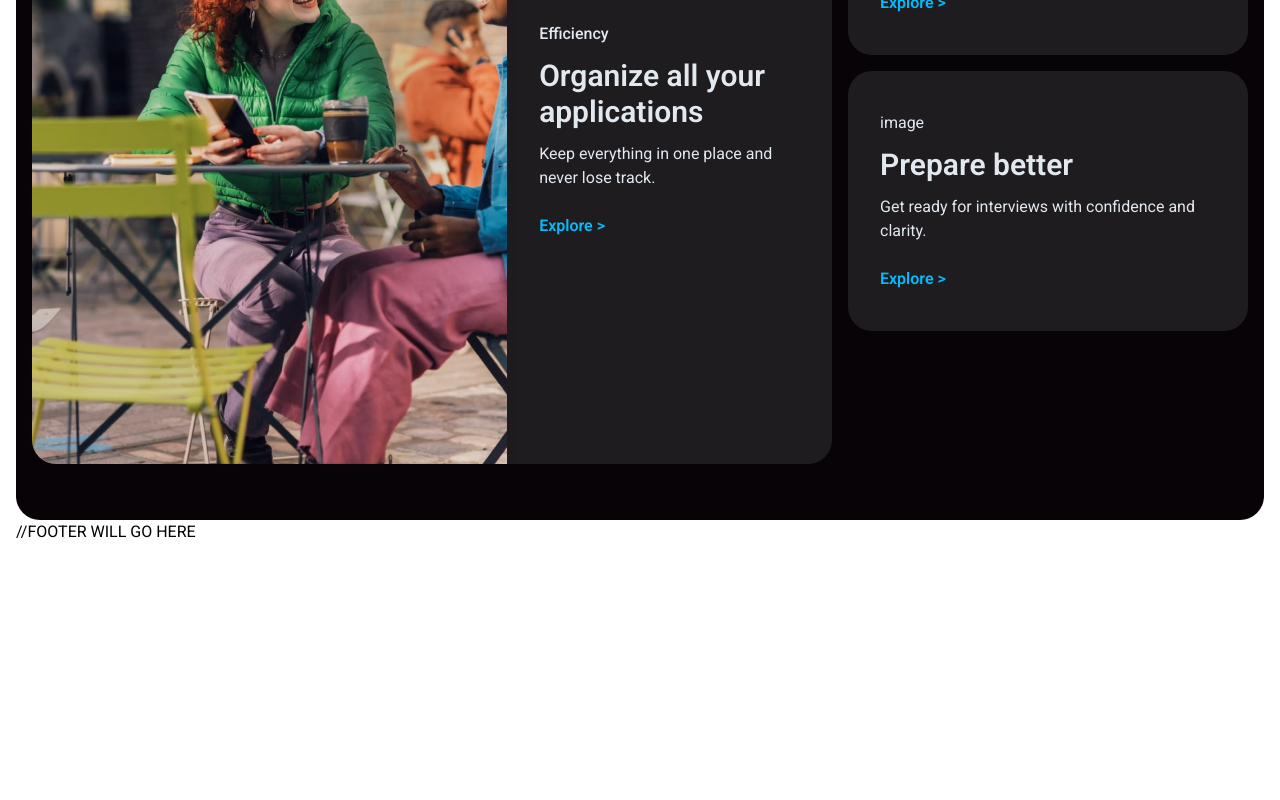
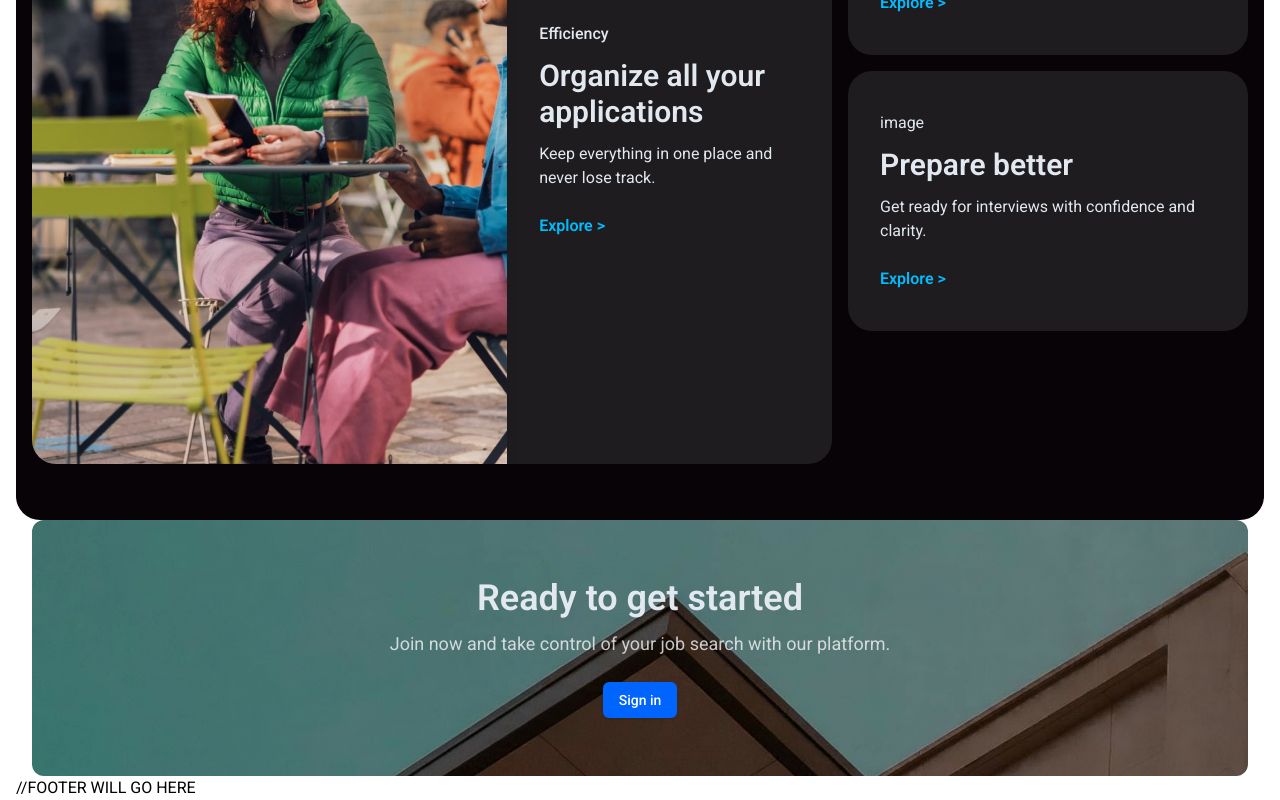
Before and after one commit to OleksandrPyvko/Job-Hunt, a React (Vite) app in the folder frontend/: page / in a window 1280 px wide. Shown: the part 2296-3096 px from the top of the page. Before the commit the page ends 2840 px from the top, so only its background shows below. Built offline with nearby package versions, Linux system fonts and the light colour scheme.

Commit message:
benefits

```diff
--- a/frontend/src/components/Header/NavAuth.tsx
+++ b/frontend/src/components/Header/NavAuth.tsx
@@ -25,14 +25,14 @@ function NavAuth({
     <>
       {isLoggedIn === false ? (
         <button
-          className="bg-blue-500 cursor-pointer rounded-lg h-12 shadow-md  md:h-10 hover:drop-shadow-xl/25 hover:bg-sky-400 md:w-20 text-amber-50 w-[90%] my-auto"
+          className="bg-blue-500 cursor-pointer rounded-lg h-12 shadow-md  md:h-10 hover:drop-shadow-xl/25 hover:bg-blue-600 md:w-20 text-amber-50 w-[90%] my-auto"
           onClick={() => login.current?.showModal()}
         >
           Log in
         </button>
       ) : (
         <button
-          className=" bg-(--page-bg) cursor-pointer hover:drop-shadow-xl/25  rounded-lg h-12  outline md:h-10 outline-gray-500/50 w-[90%] md:w-20  "
+          className=" bg-(--page-bg) dark:bg-(--darkbg) dark:hover:text-red-500 cursor-pointer dark:hover:bg-slate-900 hover:drop-shadow-xl/25  rounded-lg h-12  outline md:h-10 outline-gray-500/50 w-[90%] md:w-20  "
           onClick={handleLogout}
         >
           Log out
--- a/frontend/src/components/Home/Benefits.tsx
+++ b/frontend/src/components/Home/Benefits.tsx
@@ -1,8 +1,10 @@
 import { NavLink } from "react-router-dom";
 import benefits_img from "../../assets/images/benefits.png";
+import getStartedImg from "../../assets/images/getReady.png";
 
 function Benefits() {
   return (
+    <>
       <div className=" bg-(--darkbg) text-slate-200 text-center py-14 px-4 rounded-3xl">
         <div className="pb-14">
           <p className=" font-semibold">Benefits</p>
@@ -56,6 +58,29 @@ function Benefits() {
           </div>
         </div>
       </div>
+
+      <div className="px-4  ">
+        <div
+          className=" w-full bg-cover bg-center h-64 rounded-xl"
+          style={{ backgroundImage: `url(${getStartedImg})` }}
+        >
+          <div className="rounded-2xl text-slate-200 px-6 py-8 text-center flex flex-col justify-center  items-center h-full">
+            <h2 className="mb-3 text-2xl font-semibold md:text-4xl">
+              Ready to get started
+            </h2>
+            <p className="mb-6 text-sm text-gray-100/80 md:text-lg">
+              Join now and take control of your job search with our platform.
+            </p>
+
+            <div className="flex items-center justify-center gap-3">
+              <button className="rounded-md bg-[#0064FF] px-4 py-2 text-sm font-medium text-white shadow-sm hover:bg-[#0050cc]">
+                Sign in
+              </button>
+            </div>
+          </div>
+        </div>
+      </div>
+    </>
   );
 }
 
--- a/frontend/src/components/Home/Hero.tsx
+++ b/frontend/src/components/Home/Hero.tsx
@@ -13,7 +13,7 @@ function Hero() {
           starts now with tools built for the serious candidate.
         </p>
 
-        <button className="bg-blue-500 hover:bg-sky-400 shadow-md hover:drop-shadow-slate-900 hover:drop-shadow-xl/30   rounded-lg w-[90%] md:w-40 h-12 text-amber-50 cursor-pointer">
+        <button className="bg-blue-500 hover:bg-blue-600 shadow-md hover:drop-shadow-slate-900 hover:drop-shadow-xl/30   rounded-lg w-[90%] md:w-40 h-12 text-amber-50 cursor-pointer">
           Start now
         </button>
       </div>
```
Lines whose indentation alone changed are shown as unchanged.
